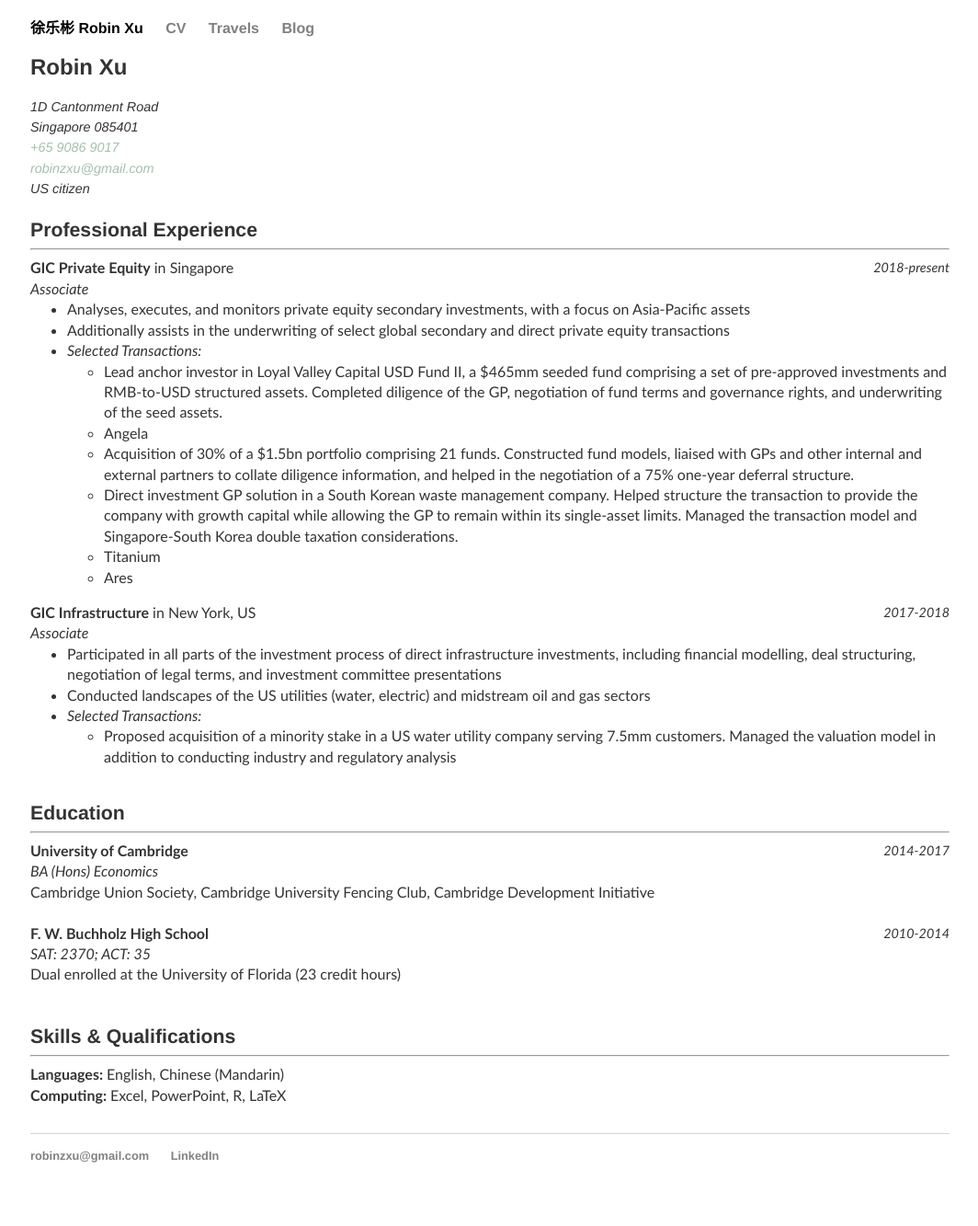
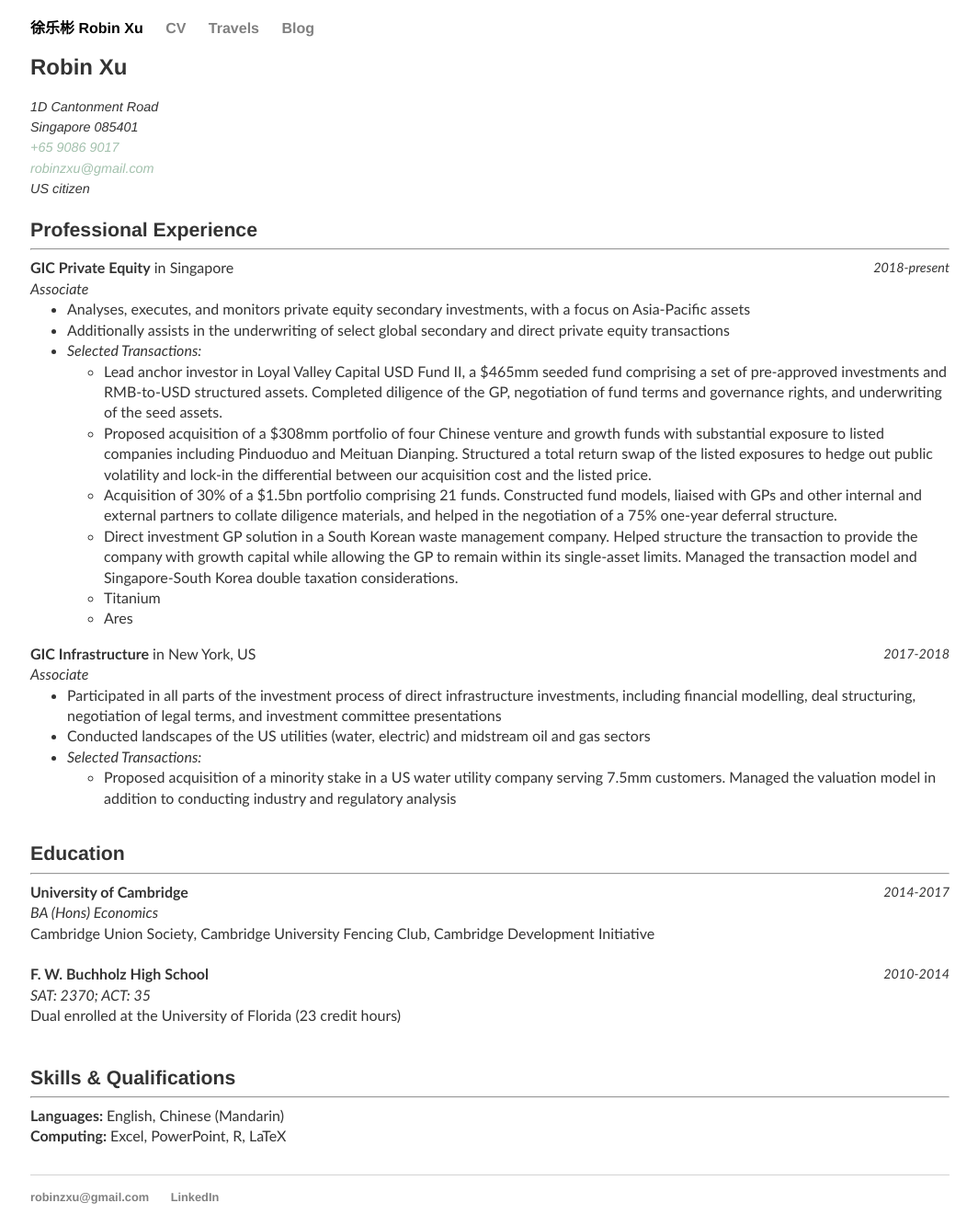
Before and after one commit to robinzxu/robinzxu.github.io, a Jekyll site: the page built from cv/index.html, in a window 1280 px wide. Shown: the whole page at 92% size, without its empty margins (107-1171 px from the left). Built offline with Jekyll 4.4.1, drawn with Linux system fonts in a browser that asks for light colours; before the commit the page ends 1288 px from its top, so only the background shows below that.

Commit message:
Update index.html

```diff
--- a/cv/index.html
+++ b/cv/index.html
@@ -27,8 +27,8 @@ title: CV
 		<li><i>Selected Transactions:</i>
 		<ul>
 			<li>Lead anchor investor in Loyal Valley Capital USD Fund II, a $465mm seeded fund comprising a set of pre-approved investments and RMB-to-USD structured assets. Completed diligence of the GP, negotiation of fund terms and governance rights, and underwriting of the seed assets.
-			<li>Angela
-			<li>Acquisition of 30% of a $1.5bn portfolio comprising 21 funds. Constructed fund models, liaised with GPs and other internal and external partners to collate diligence information, and helped in the negotiation of a 75% one-year deferral structure.
+			<li>Proposed acquisition of a $308mm portfolio of four Chinese venture and growth funds with substantial exposure to listed companies including Pinduoduo and Meituan Dianping. Structured a total return swap of the listed exposures to hedge out public volatility and lock-in the differential between our acquisition cost and the listed price.
+			<li>Acquisition of 30% of a $1.5bn portfolio comprising 21 funds. Constructed fund models, liaised with GPs and other internal and external partners to collate diligence materials, and helped in the negotiation of a 75% one-year deferral structure.
 			<li>Direct investment GP solution in a South Korean waste management company. Helped structure the transaction to provide the company with growth capital while allowing the GP to remain within its single-asset limits. Managed the transaction model and Singapore-South Korea double taxation considerations.
 			<li>Titanium
 			<li>Ares
```
